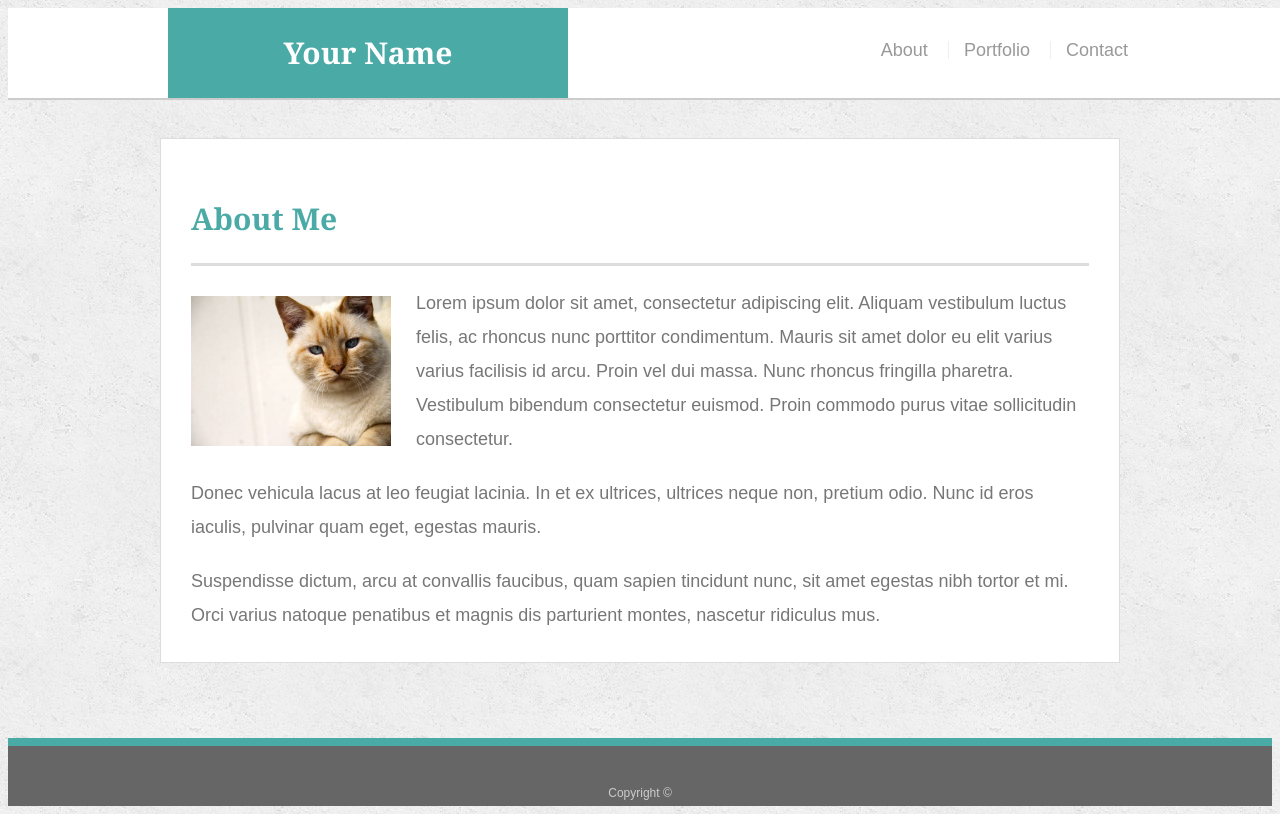
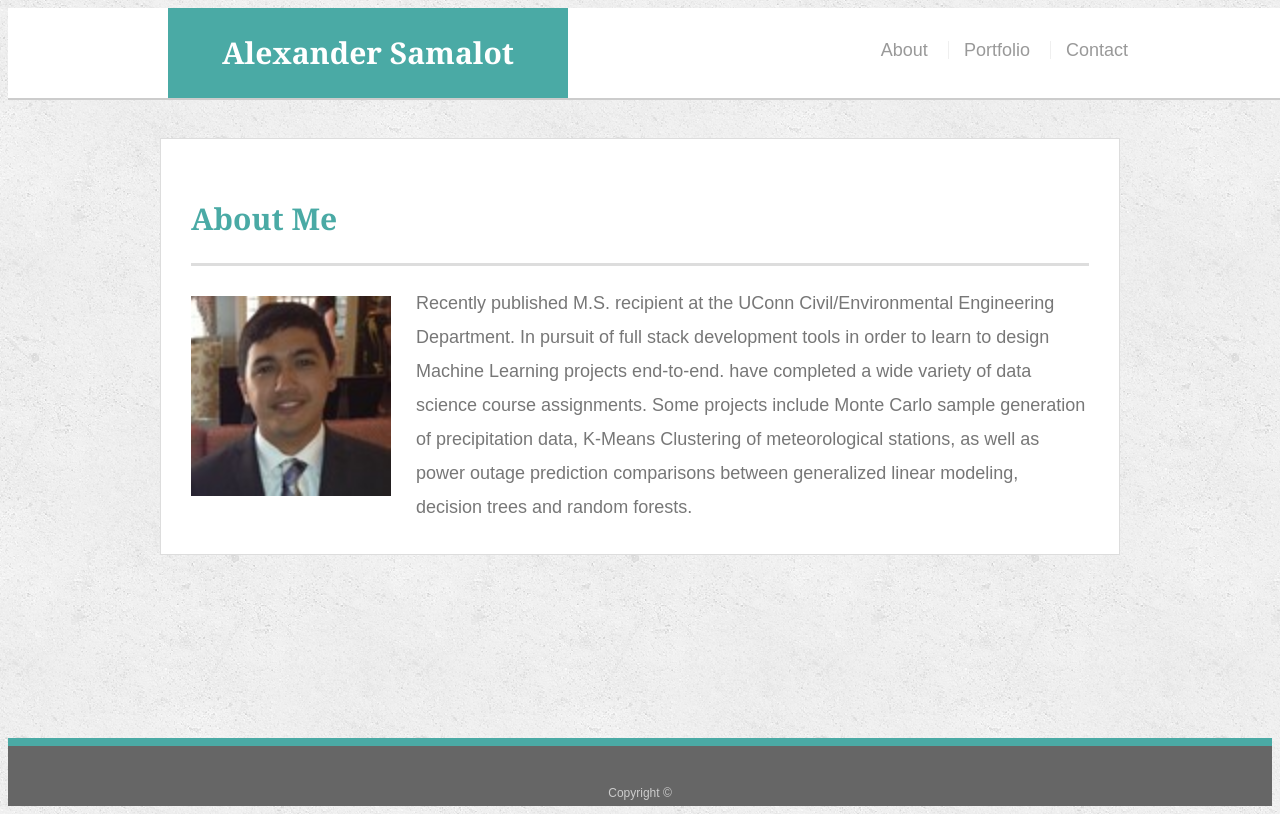
Before and after one commit to alexSamalot19/Responsive-Portfolio, a plain HTML site: page index.html in a window 1280 px wide. Drawn offline with Linux system fonts and the light colour scheme.

Commit message:
updated personal information and photo to the homepage

```diff
--- a/index.html
+++ b/index.html
@@ -15,7 +15,7 @@
 <!-- test -->
   <header id="masthead">
     <div class="container">
-      <a href="index.html" id="logo">Your Name</a>
+      <a href="index.html" id="logo">Alexander Samalot</a>
       <nav>
         <a href="index.html">About</a>
         <a href="portfolio.html">Portfolio</a>
@@ -28,13 +28,9 @@
     <section class="main-section">
       <h1>About Me</h1>
 
-      <img src="assets/images/cat.jpg" class="auth-image" alt="Your Name">
+      <img src="assets/images/asam.jpeg" class="auth-image" alt="Your Name">
 
-      <p>Lorem ipsum dolor sit amet, consectetur adipiscing elit. Aliquam vestibulum luctus felis, ac rhoncus nunc porttitor condimentum. Mauris sit amet dolor eu elit varius varius facilisis id arcu. Proin vel dui massa. Nunc rhoncus fringilla pharetra. Vestibulum bibendum consectetur euismod. Proin commodo purus vitae sollicitudin consectetur.</p>
-
-      <p>Donec vehicula lacus at leo feugiat lacinia. In et ex ultrices, ultrices neque non, pretium odio. Nunc id eros iaculis, pulvinar quam eget, egestas mauris.</p>
-
-      <p>Suspendisse dictum, arcu at convallis faucibus, quam sapien tincidunt nunc, sit amet egestas nibh tortor et mi. Orci varius natoque penatibus et magnis dis parturient montes, nascetur ridiculus mus.</p>
+      <p>Recently published M.S. recipient at the UConn Civil/Environmental Engineering Department. In pursuit of full stack development tools in order to learn to design  Machine Learning projects end-to-end. have completed a wide variety of data science course assignments.  Some projects include Monte Carlo sample generation of precipitation data, K-Means Clustering of meteorological stations, as well as power outage prediction comparisons between generalized linear modeling, decision trees and random forests.</p>
 
     </section>
 
```
Also changed, not shown: assets/images/asam.jpeg (added).
